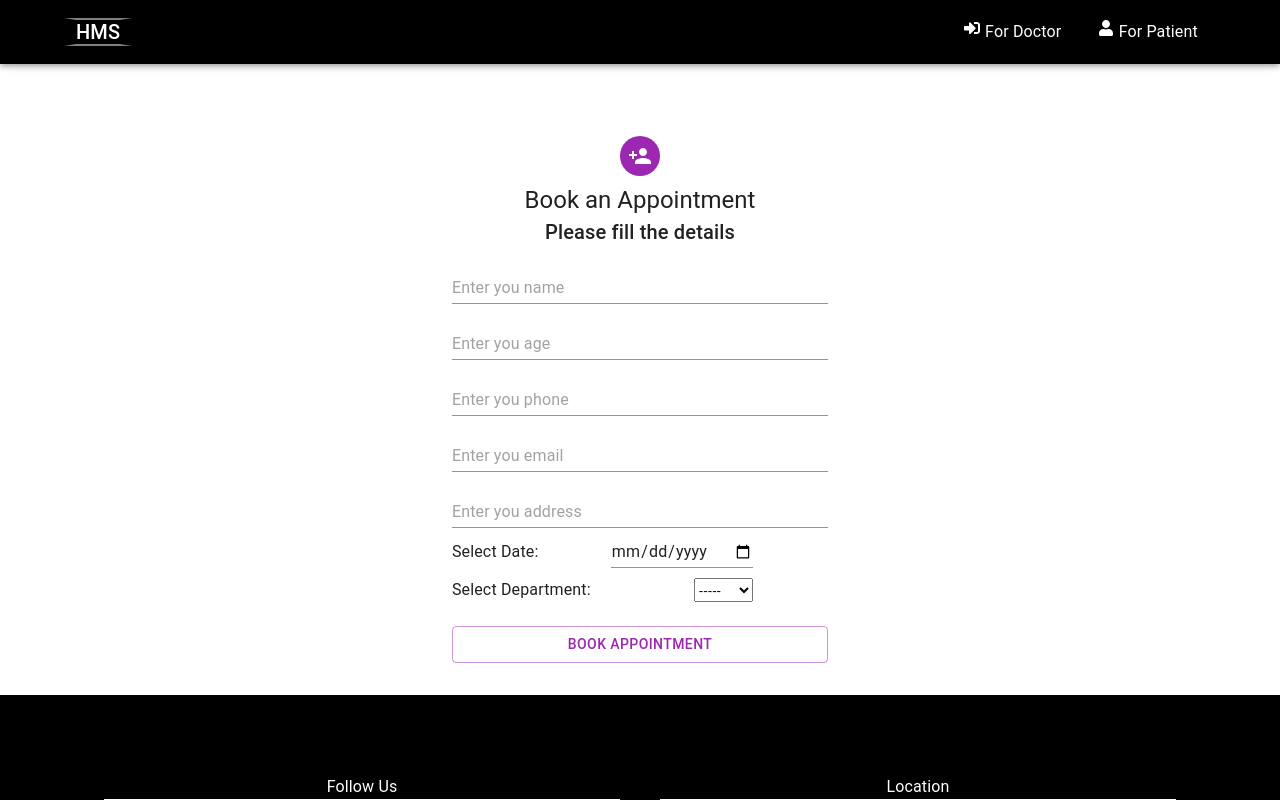
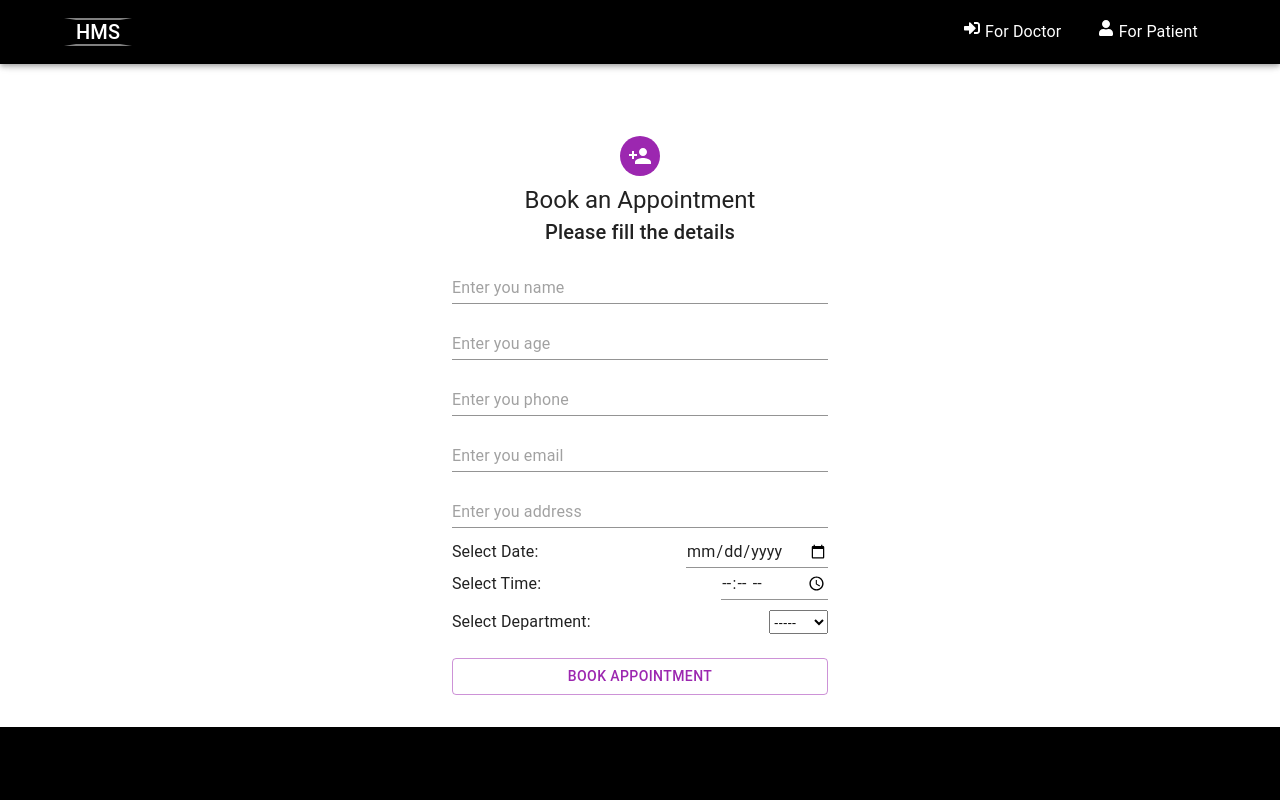
Before and after one commit to Persistent-A/Hospital-Management-System, a React (Create React App) app in the folder frontend/: page /book_appointment in a window 1280 px wide. Shown: the top 800 px of the page. Built offline with nearby package versions, Linux system fonts and the light colour scheme.

Commit message:
Time addition

```diff
--- a/frontend/src/App.js
+++ b/frontend/src/App.js
@@ -8,7 +8,7 @@ import Login from "./pages/Login";
 import BookAppointment from "./pages/BookAppointment";
 import Footer from "./components/Footer";
 import SelectAppointmentDate from "./pages/SelectAppointmentDate";
-import Calendar from "./components/Calendar";
+// import Calendar from "./components/Calendar";
 
 function App() {
   return (
@@ -23,7 +23,7 @@ function App() {
             path="/select_appointment_date"
             element={<SelectAppointmentDate />}
           />
-          <Route path="/calendar" element={<Calendar />} />
+          {/* <Route path="/calendar" element={<Calendar />} /> */}
         </Routes>
         <Footer />
       </Router>
--- a/frontend/src/components/Calendar.jsx
+++ b/frontend/src/components/Calendar.jsx
@@ -2,7 +2,6 @@ import React from "react";
 import FullCalendar from "@fullcalendar/react";
 import dayGridPlugin from "@fullcalendar/daygrid";
 import timeGridPlugin from "@fullcalendar/timegrid";
-
 
 const Calendar = ({ allAppointments, fromCalendar }) => {
   const appointmentsByDay = {};
@@ -19,14 +18,18 @@ const Calendar = ({ allAppointments, fromCalendar }) => {
 
   const eventContent = (arg) => {
     const handleClick = (date) => {
-      fromCalendar(date)
+      fromCalendar(date);
     };
 
     const count = arg.event.extendedProps.count;
     const date = arg.event.start;
 
     return (
-      <div style={{ textAlign: "center" }} onClick={() => handleClick(date)}>
+      <div
+        className="calendar-count"
+        style={{ textAlign: "center" }}
+        onClick={() => handleClick(date)}
+      >
         {count}
       </div>
     );
--- a/frontend/src/components/PatientDetailsCard.jsx
+++ b/frontend/src/components/PatientDetailsCard.jsx
@@ -25,7 +25,6 @@ const PatientDetailsCard = ({ appointment, selectedDate }) => {
         minWidth: 265,
         margin: { xs: "5px", sm: "20px" },
         backgroundColor: isRescheduled ? "#f59c42" : "#efcc4f",
-        // color: isRescheduled ? "white" : "black",
       }}
     >
       <CardContent>
@@ -33,6 +32,7 @@ const PatientDetailsCard = ({ appointment, selectedDate }) => {
           Name: {appointment.name}{" "}
           <FaCheck
             style={{ float: "right", cursor: "pointer" }}
+            className="check-btn"
             onClick={() =>
               dispatch(
                 changeAppointmentDate({
--- a/frontend/src/index.css
+++ b/frontend/src/index.css
@@ -16,3 +16,12 @@
 body {
   overflow: auto;
 }
+
+.calendar-count:hover {
+  cursor: pointer;
+}
+
+.check-btn:hover {
+  cursor: pointer;
+  color: white;
+}
--- a/frontend/src/pages/BookAppointment.jsx
+++ b/frontend/src/pages/BookAppointment.jsx
@@ -28,10 +28,11 @@ function BookAppointment() {
     email: "",
     address: "",
     date: "",
+    time: "",
     department: "",
   });
 
-  const { name, age, phone, email, address, date, department } = formData;
+  const { name, age, phone, email, address, date, time, department } = formData;
 
   const navigate = useNavigate();
   const dispatch = useDispatch();
@@ -57,6 +58,7 @@ function BookAppointment() {
         email: "",
         address: "",
         date: "",
+        time: "",
         department: "",
       });
       dispatch(reset());
@@ -106,6 +108,7 @@ function BookAppointment() {
         phone,
         email,
         address,
+        time,
         date,
         department,
       };
@@ -223,7 +226,7 @@ function BookAppointment() {
                   display: "flex",
                   justifyContent: "space-between",
                   alignItems: "center",
-                  width: "80%",
+                  width: "100%",
                 }}
               >
                 <label>Select Date: </label>
@@ -241,7 +244,26 @@ function BookAppointment() {
                 style={{
                   display: "flex",
                   justifyContent: "space-between",
-                  width: "80%",
+                  alignItems: "center",
+                  width: "100%",
+                }}
+              >
+                <label>Select Time: </label>
+                <TextField
+                  variant="standard"
+                  type="time"
+                  id="time"
+                  name="time"
+                  value={time}
+                  placeholder="Select date"
+                  onChange={onChange}
+                />
+              </div>
+              <div
+                style={{
+                  display: "flex",
+                  justifyContent: "space-between",
+                  width: "100%",
                   marginTop: "10px",
                 }}
               >
```
Also changed, not shown: 2 other files (tests, documents, lock files or other folders).
